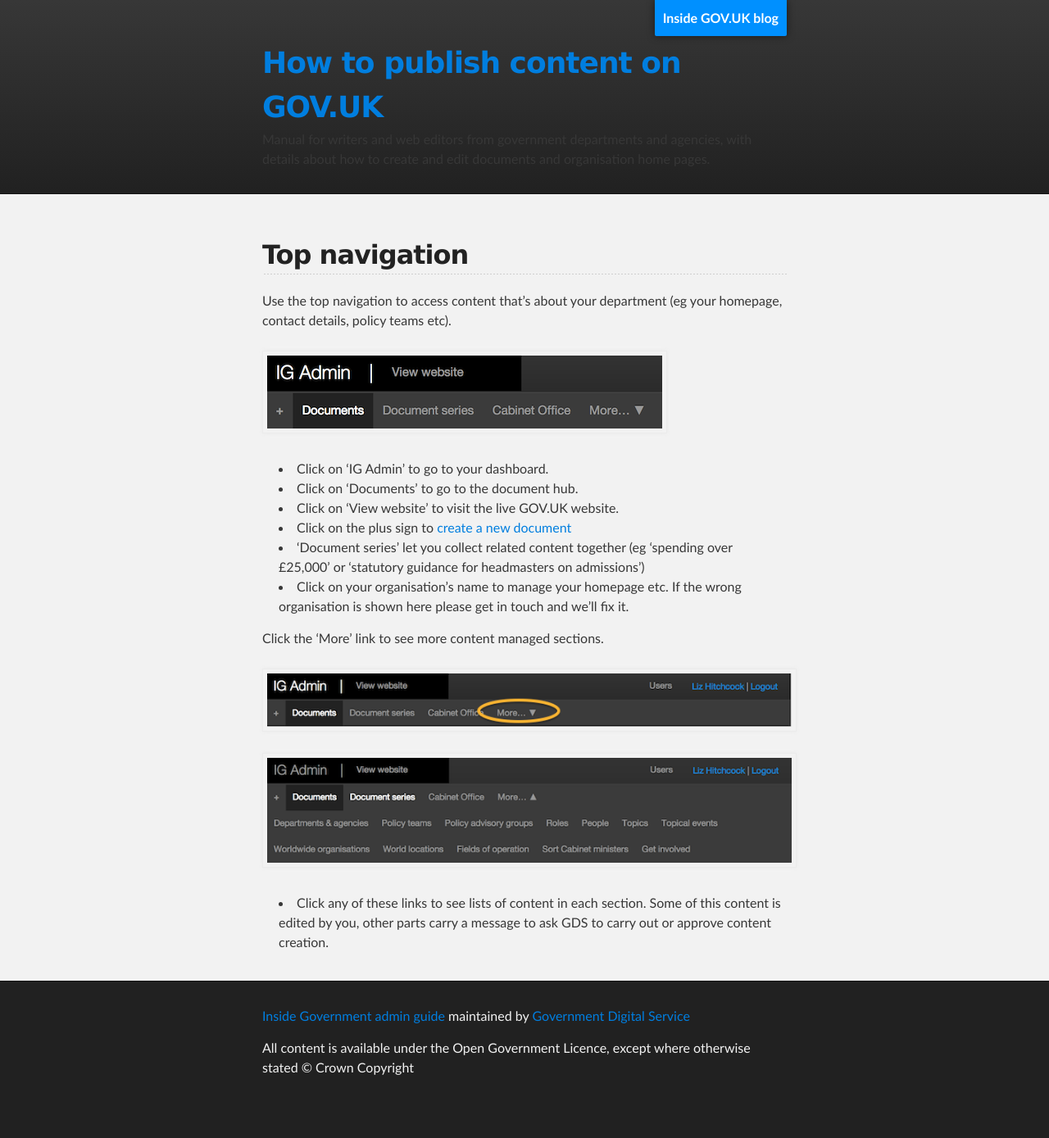
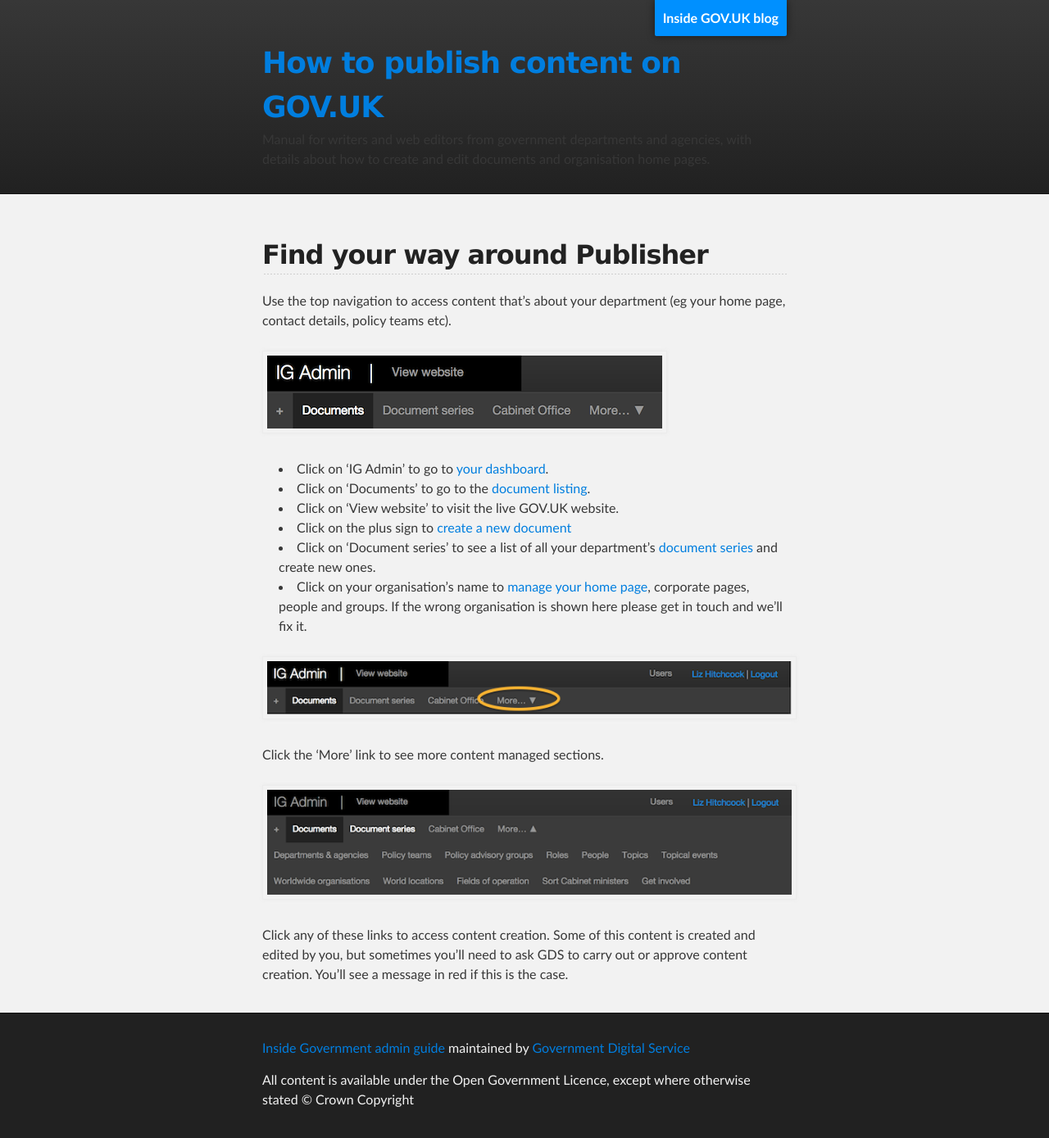
Before and after one commit to alphagov/inside-government-admin-guide, a Jekyll site: the page built from first-steps/top-navigation.md, in a window 1280 px wide. Shown: the whole page at 82% size. Built offline with Jekyll 4.4.1, drawn with Linux system fonts in a browser that asks for light colours; before the commit the page ends 1350 px from its top, so only the background shows below that.

Commit message:
Update top-navigation.md

```diff
--- a/first-steps/top-navigation.md
+++ b/first-steps/top-navigation.md
@@ -1,25 +1,25 @@
 ---
 layout: default
-title: How to publish content / Top navigation
+title: How to publish content / Find your way
 ---
 
-## Top navigation
+## Find your way around Publisher
 
-Use the top navigation to access content that's about your department (eg your homepage, contact details, policy teams etc).
+Use the top navigation to access content that's about your department (eg your home page, contact details, policy teams etc).
 
 ![Top navigation 1](top-navigation-1.png)
 
-* Click on 'IG Admin' to go to your dashboard.
-* Click on ‘Documents’ to go to the document hub.
+* Click on 'IG Admin' to go to [your dashboard](http://alphagov.github.io/inside-government-admin-guide/first-steps/your-dashboard.html).
+* Click on ‘Documents’ to go to the [document listing](http://alphagov.github.io/inside-government-admin-guide/first-steps/document-hub.html).
 * Click on 'View website' to visit the live GOV.UK website.
 * Click on the plus sign to [create a new document](http://alphagov.github.io/inside-government-admin-guide/creating-documents/create-a-new-doc.html)
-* 'Document series' let you collect related content together (eg ‘spending over £25,000’ or ‘statutory guidance for headmasters on admissions’)
-* Click on your organisation's name to manage your homepage etc. If the wrong organisation is shown here please get in touch and we’ll fix it.
+* Click on 'Document series' to see a list of all your department's [document series](http://alphagov.github.io/inside-government-admin-guide/organisations-groups/document-series.html) and create new ones.
+* Click on your organisation's name to [manage your home page](http://alphagov.github.io/inside-government-admin-guide/organisations-groups/organisation-home-page.html), corporate pages, people and groups. If the wrong organisation is shown here please get in touch and we’ll fix it.
 
+![Top navigation 2](top-navigation-2.png)
 
 Click the 'More' link to see more content managed sections.
 
-![Top navigation 2](top-navigation-2.png)
 ![Top navigation 3](top-navigation-3.png)
 
-* Click any of these links to see lists of content in each section. Some of this content is edited by you, other parts carry a message to ask GDS to carry out or approve content creation.
+Click any of these links to access content creation. Some of this content is created and edited by you, but sometimes you'll need to ask GDS to carry out or approve content creation. You'll see a message in red if this is the case.
```
